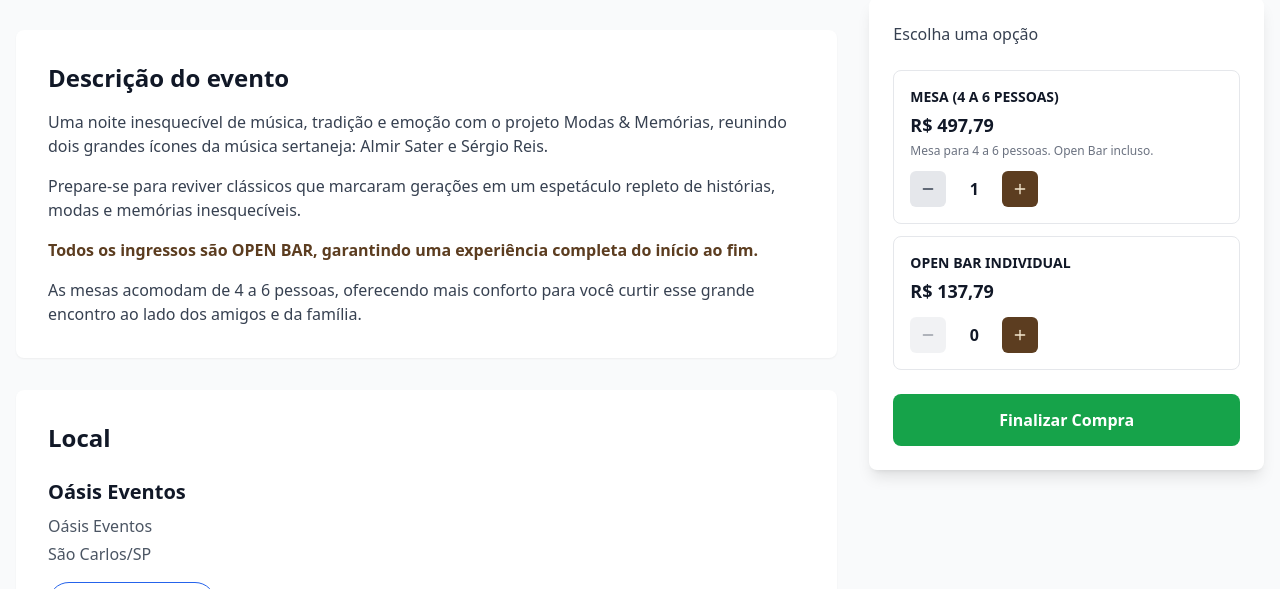
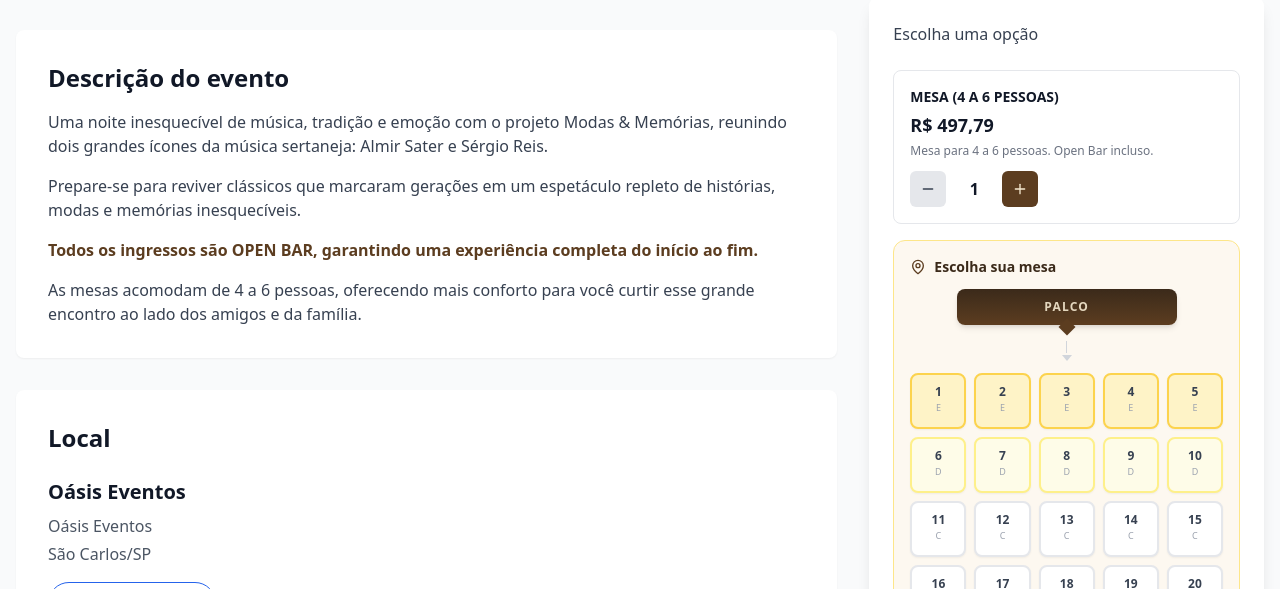
Before and after one commit to rossiusdt/modasememoriasscarlos, a React (Vite) app: page / in a window 1280 px wide. Both pictures are taken after a click on the button 1020 px from the left and 840 px from the top of the page. Shown: the part 651-1240 px from the top of the page. Built offline with nearby package versions, Linux system fonts and the light colour scheme; no server answers.

Commit message:
Add table map & selection to TicketSelector

```diff
--- /dev/null
+++ b/src/components/TableMap.tsx
@@ -0,0 +1,115 @@
+import { MapPin } from 'lucide-react';
+
+interface TableMapProps {
+  selectedTable: number | null;
+  onSelect: (table: number) => void;
+}
+
+// Layout: 5 colunas x 5 linhas = 25 mesas
+// Fileiras mais próximas do palco ficam na parte de baixo do grid (row index 4)
+const COLS = 5;
+const ROWS = 5;
+
+function tableNumber(row: number, col: number) {
+  return row * COLS + col + 1;
+}
+
+// Distância do palco: row 4 = mais próximo, row 0 = mais distante
+function rowLabel(row: number) {
+  const labels = ['E', 'D', 'C', 'B', 'A'];
+  return labels[row];
+}
+
+export default function TableMap({ selectedTable, onSelect }: TableMapProps) {
+  return (
+    <div className="mt-4 border border-amber-200 rounded-xl overflow-hidden bg-[#fdf8f0]">
+      <div className="px-4 pt-4 pb-2">
+        <div className="flex items-center gap-2 mb-3">
+          <MapPin className="w-4 h-4 text-[#5c3d20]" />
+          <p className="text-sm font-semibold text-[#3b2a1a]">Escolha sua mesa</p>
+        </div>
+
+        {/* Stage */}
+        <div className="flex justify-center mb-4">
+          <div className="relative bg-gradient-to-b from-[#3b2a1a] to-[#5c3d20] text-[#f5e9d0] text-xs font-bold tracking-widest uppercase px-10 py-2.5 rounded-lg shadow-md w-full max-w-[220px] text-center">
+            <span className="opacity-90">Palco</span>
+            <div className="absolute -bottom-2 left-1/2 -translate-x-1/2 w-3 h-3 bg-[#5c3d20] rotate-45" />
+          </div>
+        </div>
+
+        {/* Subtle arrow indicating direction */}
+        <div className="flex justify-center mb-3">
+          <div className="flex flex-col items-center gap-0.5">
+            <div className="w-px h-3 bg-gray-300" />
+            <div className="w-0 h-0 border-l-[5px] border-l-transparent border-r-[5px] border-r-transparent border-t-[6px] border-t-gray-300" />
+          </div>
+        </div>
+
+        {/* Table grid — row 0 closest to stage */}
+        <div className="grid gap-2" style={{ gridTemplateColumns: `repeat(${COLS}, 1fr)` }}>
+          {Array.from({ length: ROWS }, (_, row) =>
+            Array.from({ length: COLS }, (_, col) => {
+              const num = tableNumber(row, col);
+              const isSelected = selectedTable === num;
+              // Closer to stage = warmer color
+              const proximityClass =
+                row === 0
+                  ? 'bg-amber-100 border-amber-300 hover:bg-amber-200'
+                  : row === 1
+                  ? 'bg-yellow-50 border-yellow-200 hover:bg-yellow-100'
+                  : 'bg-white border-gray-200 hover:bg-gray-50';
+
+              return (
+                <button
+                  key={num}
+                  onClick={() => onSelect(num)}
+                  title={`Mesa ${num} — Fileira ${rowLabel(row)}`}
+                  className={`
+                    relative aspect-square rounded-lg border-2 flex flex-col items-center justify-center
+                    transition-all duration-150 text-xs font-bold shadow-sm
+                    ${isSelected
+                      ? 'bg-[#5c3d20] border-[#3b2a1a] text-[#f5e9d0] scale-105 shadow-md ring-2 ring-[#d4a855] ring-offset-1'
+                      : `${proximityClass} text-gray-700`
+                    }
+                  `}
+                >
+                  <span className="leading-none">{num}</span>
+                  <span className={`text-[9px] mt-0.5 font-normal ${isSelected ? 'text-[#f5e9d0]/70' : 'text-gray-400'}`}>
+                    {rowLabel(row)}
+                  </span>
+                </button>
+              );
+            })
+          )}
+        </div>
+
+        {/* Legend */}
+        <div className="flex items-center justify-between mt-4 pt-3 border-t border-amber-100">
+          <div className="flex items-center gap-3 text-[10px] text-gray-500">
+            <span className="flex items-center gap-1">
+              <span className="w-3 h-3 rounded bg-amber-100 border border-amber-300 inline-block" />
+              Mais próximo do palco
+            </span>
+            <span className="flex items-center gap-1">
+              <span className="w-3 h-3 rounded bg-white border border-gray-200 inline-block" />
+              Mais distante
+            </span>
+          </div>
+          {selectedTable && (
+            <span className="text-xs font-semibold text-[#5c3d20] bg-amber-50 border border-amber-200 px-2 py-0.5 rounded-full">
+              Mesa {selectedTable}
+            </span>
+          )}
+        </div>
+      </div>
+
+      {!selectedTable && (
+        <div className="px-4 py-2.5 bg-amber-50 border-t border-amber-100">
+          <p className="text-xs text-amber-700 text-center font-medium">
+            Selecione uma mesa para continuar
+          </p>
+        </div>
+      )}
+    </div>
+  );
+}
--- a/src/components/TicketSelector.tsx
+++ b/src/components/TicketSelector.tsx
@@ -1,6 +1,7 @@
 import { useState } from 'react';
 import { Plus, Minus } from 'lucide-react';
 import CheckoutModal from './CheckoutModal';
+import TableMap from './TableMap';
 import { track } from '../lib/analytics';
 
 interface TicketOption {
@@ -31,7 +32,10 @@ const initialQuantities = Object.fromEntries(ticketOptions.map(t => [t.id, 0]));
 
 export default function TicketSelector() {
   const [quantities, setQuantities] = useState<Record<string, number>>(initialQuantities);
+  const [selectedTable, setSelectedTable] = useState<number | null>(null);
   const [modalOpen, setModalOpen] = useState(false);
+
+  const hasMesa = quantities['mesa'] > 0;
 
   const updateQuantity = (id: string, delta: number) => {
     const ticket = ticketOptions.find(t => t.id === id);
@@ -41,16 +45,23 @@ export default function TicketSelector() {
         track('ticket_add', { ticket_id: id, ticket_name: ticket?.name, price: ticket?.price });
       } else if (delta < 0 && next < prev[id]) {
         track('ticket_remove', { ticket_id: id, ticket_name: ticket?.name });
+        // reset table if removing all mesas
+        if (id === 'mesa' && next === 0) setSelectedTable(null);
       }
       return { ...prev, [id]: next };
     });
   };
 
   const totalTickets = Object.values(quantities).reduce((sum, qty) => sum + qty, 0);
+  const canCheckout = totalTickets > 0 && (!hasMesa || selectedTable !== null);
 
-  const selectedSummary = ticketOptions
+  const selectedSummary = [
+    ...ticketOptions
       .filter(t => quantities[t.id] > 0)
-    .map(t => `${quantities[t.id]}x ${t.name} (${t.label})`)
+      .map(t => `${quantities[t.id]}x ${t.name} (${t.label})`),
+    hasMesa && selectedTable ? `Mesa ${selectedTable}` : null,
+  ]
+    .filter(Boolean)
     .join(' + ');
 
   const totalAmount = ticketOptions.reduce(
@@ -61,10 +72,16 @@ export default function TicketSelector() {
   const pixItems = ticketOptions
     .filter(t => quantities[t.id] > 0)
     .map(t => ({
-      title: t.name,
+      title: t.id === 'mesa' && selectedTable ? `${t.name} — Mesa ${selectedTable}` : t.name,
       unitPrice: Math.round(t.price * 100),
       quantity: quantities[t.id],
     }));
+
+  const checkoutButtonLabel = () => {
+    if (totalTickets === 0) return 'Selecione um Ingresso';
+    if (hasMesa && !selectedTable) return 'Escolha sua mesa';
+    return 'Finalizar Compra';
+  };
 
   return (
     <>
@@ -73,7 +90,8 @@ export default function TicketSelector() {
 
         <div className="space-y-3 mb-6">
           {ticketOptions.map((ticket) => (
-            <div key={ticket.id} className="border border-gray-200 rounded-lg p-4 hover:border-gray-300 transition-colors">
+            <div key={ticket.id}>
+              <div className="border border-gray-200 rounded-lg p-4 hover:border-gray-300 transition-colors">
                 <div className="mb-3">
                   <h3 className="font-bold text-gray-900 text-sm mb-1">{ticket.name}</h3>
                   <p className="text-lg font-bold text-gray-900">{ticket.label}</p>
@@ -99,15 +117,27 @@ export default function TicketSelector() {
                   </button>
                 </div>
               </div>
+
+              {ticket.id === 'mesa' && hasMesa && (
+                <TableMap
+                  selectedTable={selectedTable}
+                  onSelect={setSelectedTable}
+                />
+              )}
+            </div>
           ))}
         </div>
 
         <button
-          onClick={() => { setModalOpen(true); track('checkout_open', { summary: selectedSummary, total: totalAmount }); }}
-          disabled={totalTickets === 0}
+          onClick={() => {
+            if (!canCheckout) return;
+            setModalOpen(true);
+            track('checkout_open', { summary: selectedSummary, total: totalAmount, table: selectedTable });
+          }}
+          disabled={!canCheckout}
           className="w-full bg-green-600 hover:bg-green-700 disabled:bg-gray-300 disabled:cursor-not-allowed text-white font-bold py-3.5 rounded-lg transition-colors"
         >
-          {totalTickets > 0 ? 'Finalizar Compra' : 'Selecione um Ingresso'}
+          {checkoutButtonLabel()}
         </button>
       </div>
 
```
Lines whose indentation alone changed are shown as unchanged.
